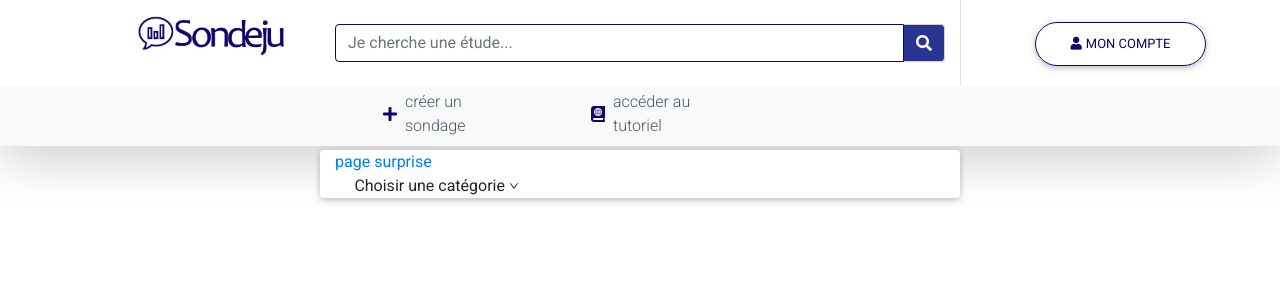
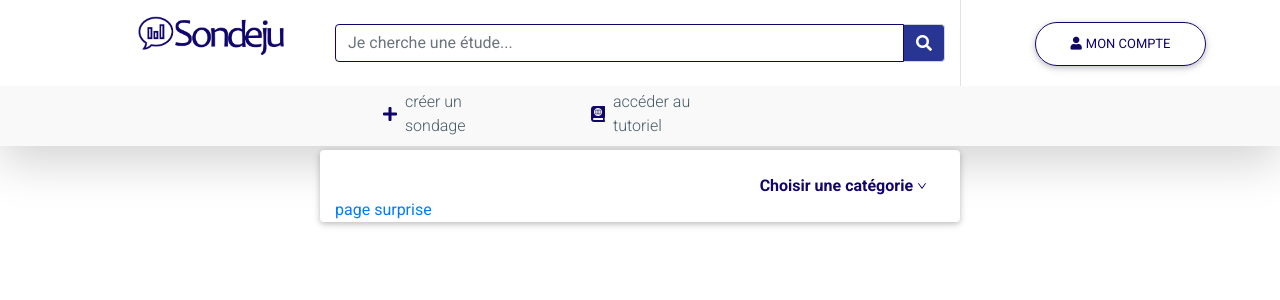
Before and after one commit to Antoine68/sondeju, a React (Create React App) app: page / in a window 1280 px wide. Shown: the top 300 px of the page. Built offline with nearby package versions, Linux system fonts and the light colour scheme.

Commit message:
positionnement dropdown

```diff
--- a/src/components/Content.js
+++ b/src/components/Content.js
@@ -24,8 +24,6 @@ export default class Content extends React.Component {
               <div class="col-lg-6 card">
                 {this.props.children}
               </div>
-              <div class="row mw-100 m-0 p-0">
-              </div>
             </div>
             <div class="row">
             </div>
--- a/src/components/NewsFeed.js
+++ b/src/components/NewsFeed.js
@@ -8,7 +8,6 @@ import 'react-dropdown/style.css';
 import { Link } from "react-router-dom";
 import { Menu, Dropdown } from 'antd';
 import { DownOutlined } from '@ant-design/icons';
-
 
 import React from "react";
 
@@ -35,19 +34,22 @@ const menu = (
 export default class NewsFeed extends React.Component {
   render()  {
     return (
-
       <div>
-        <Link to="/tableau-de-jp-baur">page surprise</Link>
+        <div class="row mw-100 m-0 p-0 mt-4">
           <div class="col-lg-8"></div>
           <div class="col-lg-4 col-md-12 text-center">
             <Dropdown overlay={menu}>
-            <a className="ant-dropdown-link" onClick={e => e.preventDefault()}>
+              <a className="ant-dropdown-link font-weight-bold blue-color" onClick={e => e.preventDefault()}>
                 Choisir une catégorie <DownOutlined />
               </a>
             </Dropdown>
           </div>
           <div class="col-lg-3"></div>
         </div>
+        <div class="row mw-100 m-0 p-0">
+        <Link to="/tableau-de-jp-baur">page surprise</Link>
+        </div>
+      </div>
     );
   }
 }
--- a/src/styles/NewsFeed.css
+++ b/src/styles/NewsFeed.css
@@ -1,3 +1,7 @@
 .bg-content{
     background-color: rgb(211, 197, 197);
   }
+
+.blue-color{
+    color: #0F056B !important;
+}
```
Lines whose indentation alone changed are shown as unchanged.
